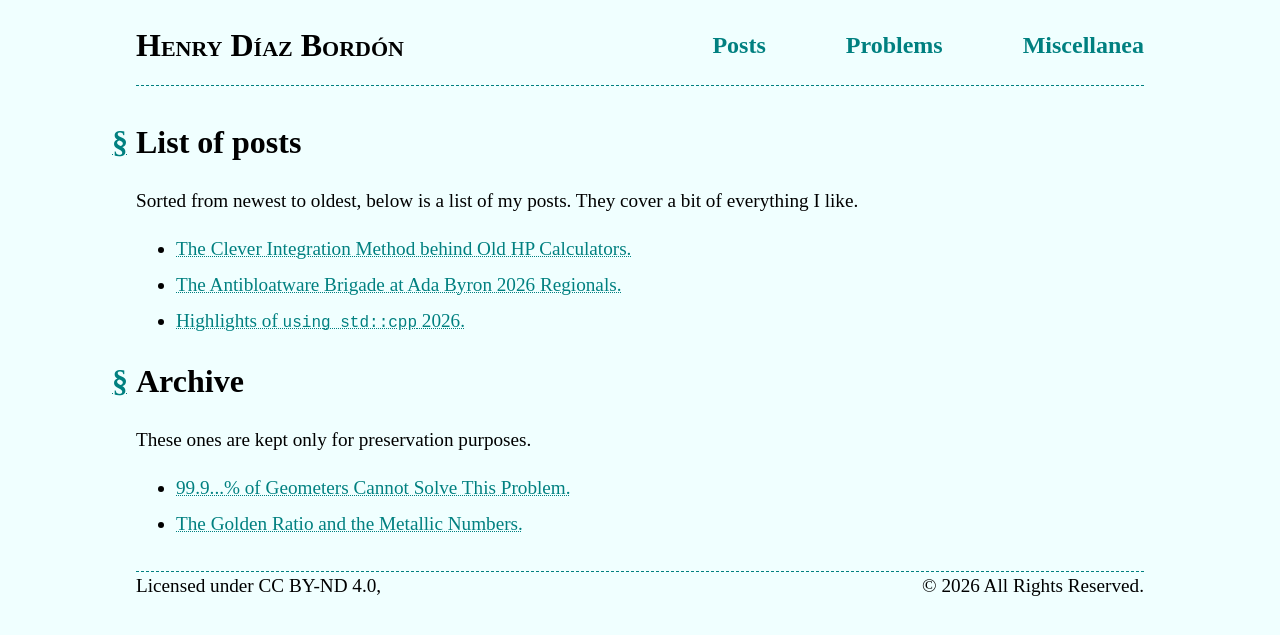
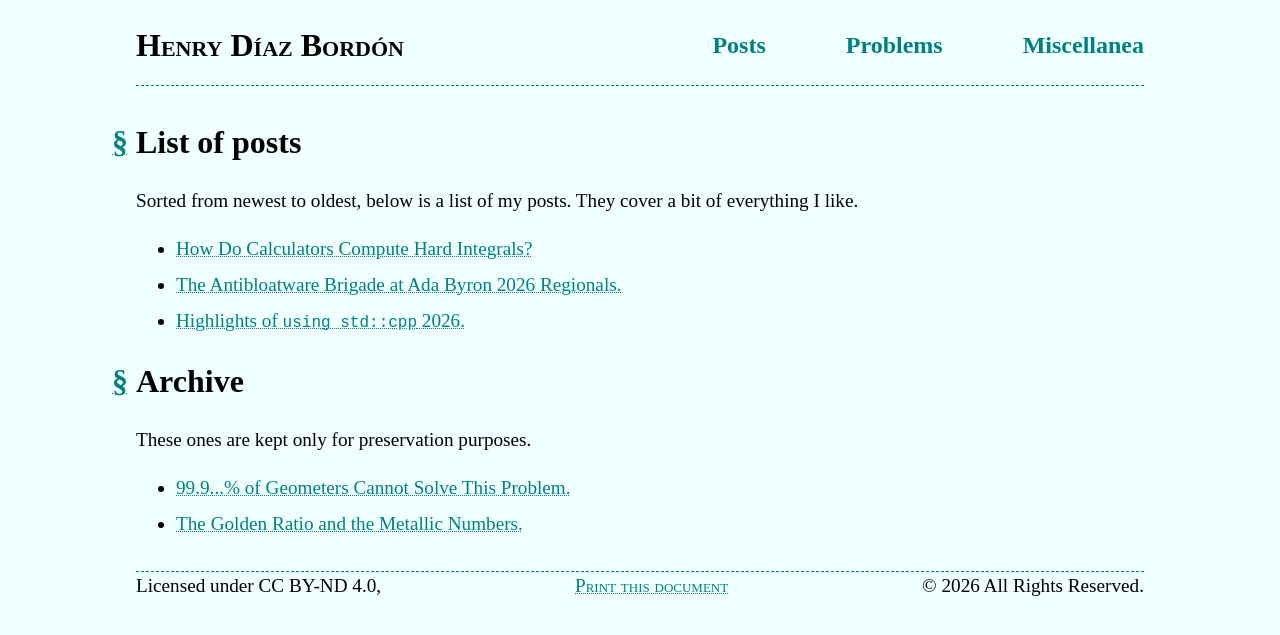
Before and after one commit to h3nry-d1az/blog, an MkDocs documentation site: the page built from docs/posts.md, in a window 1280 px wide. Shown: the top 635 px of the page. Built offline with MkDocs 1.6.1, drawn with Linux system fonts in a browser that asks for light colours.

Commit message:
added a print button and made the layout responsive

```diff
--- a/docs/posts.md
+++ b/docs/posts.md
@@ -5,7 +5,7 @@ title: Posts
 
 Sorted from newest to oldest, below is a list of my posts. They cover a bit of everything I like.
 
-* [The Clever Integration Method behind Old HP Calculators.](./posts/2026/06/20.md)
+* [How Do Calculators Compute Hard Integrals?](./posts/2026/06/20.md)
 * [The Antibloatware Brigade at Ada Byron 2026 Regionals.](./posts/2026/04/12.md)
 * [Highlights of `using std::cpp` 2026.](./posts/2026/03/19.md)
 
--- a/theme/css/style.css
+++ b/theme/css/style.css
@@ -190,3 +190,53 @@ sc {
     column-gap: 20px;
     column-rule: 1px dotted teal;
 }
+
+.print-button {
+    background: none;
+    border: none;
+    color: teal;
+    font-family: inherit;
+    font-size: 1.2rem;
+    cursor: pointer;
+    text-decoration: underline;
+    text-decoration-style: dotted;
+    text-decoration-thickness: 1px;
+    padding: 0;
+}
+
+.print-button:hover {
+    color: darkcyan;
+}
+
+@media screen and (max-width: 920px) {
+    body { padding: 3% 5% 5% 5%; }
+
+    nav {
+        flex-direction: column;
+        justify-content: center;
+        gap: 1rem;
+    }
+
+    .blog-title {
+        margin-right: 0;
+        text-align: center;
+    }
+
+    nav ul {
+        gap: 1.5rem;
+        justify-content: center;
+    }
+
+    footer {
+        flex-direction: column;
+        align-items: center;
+        gap: 1rem;
+        font-size: 1rem;
+        text-align: center;
+    }
+}
+
+@media print {
+    .print-button { display: none; }
+    nav ul { display: none; }
+}
--- a/theme/main.html
+++ b/theme/main.html
@@ -105,6 +105,7 @@
 
     <footer>
         <span>{{ config.license }}</span>
+        <button onclick="window.print()" class="print-button"><sc>Print this document</sc></button>
         <span>{{ config.copyright }}</span>
     </footer>
 </body>
```
Also changed, not shown: docs/posts/2026/06/20.md (+68 -28 lines).
